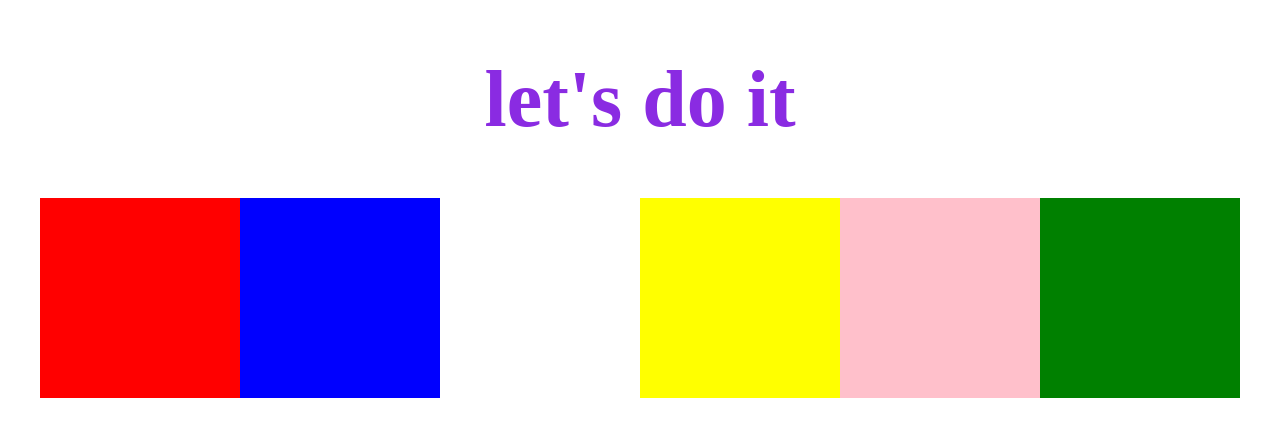
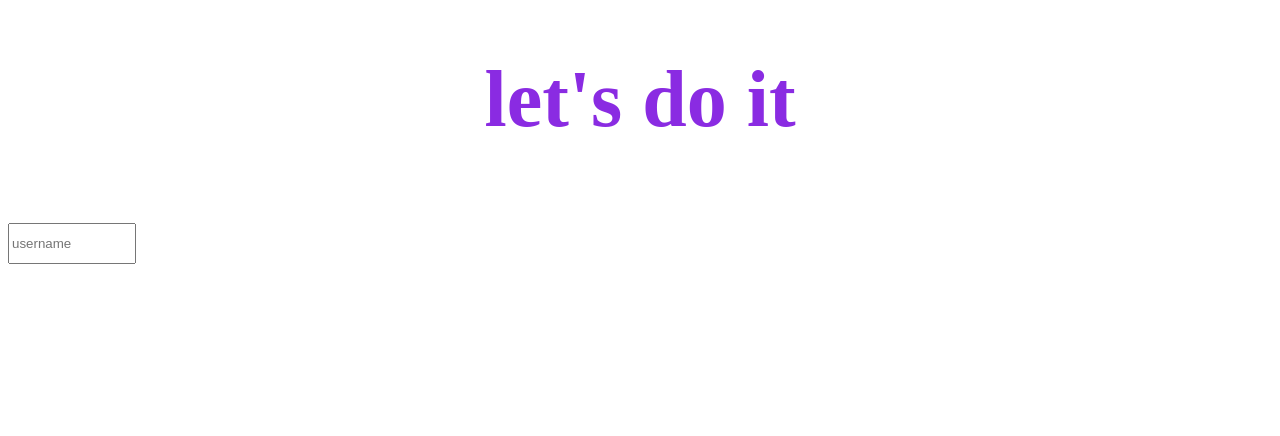
Before and after one commit to zoeeezoeee/firstproject, a plain HTML site: page index.html in a window 1280 px wide. Drawn offline with Linux system fonts and the light colour scheme.

Commit message:
key press

```diff
--- a/index.css
+++ b/index.css
@@ -1,3 +1,11 @@
+#username{
+    margin-top: 25px;
+ width: 120px;
+ height: 35px;
+}
+
+
+
 .doit{
     text-align: center;
     color: blueviolet;
--- a/index.html
+++ b/index.html
@@ -9,9 +9,10 @@
 </head>
 <body>
     <h1 class="doit">let's do it </h1>
-  <section id="boxes">
+  <!--<section id="boxes">
 
-  </section>
+  </section> -->
+  <input id = "username" placeholder="username" type ="text">
   <script src="index.js"></script>
 </body>
 </html>
--- a/index.js
+++ b/index.js
@@ -1,4 +1,4 @@
-const colors = ['red','blue','purpel','yellow','pink','green'];
+/*const colors = ['red','blue','purpel','yellow','pink','green'];
 
 const changecolor= function(e){
     console.log(e);
@@ -21,4 +21,17 @@ for(let color of colors){
 }
 document.body.addEventListener('keypress' , function(e){
     console.log(e);
-})
+})*/
+const input = document.querySelector('#username');
+
+input.addEventListener('keydown', function(e){
+console.log('KEYDOWN');
+});
+
+input.addEventListener('keyup', function(e){
+    console.log('KEY UPPP');
+    });
+
+    input.addEventListener('keypress', function(e){
+        console.log('KEY press');
+        });
```
